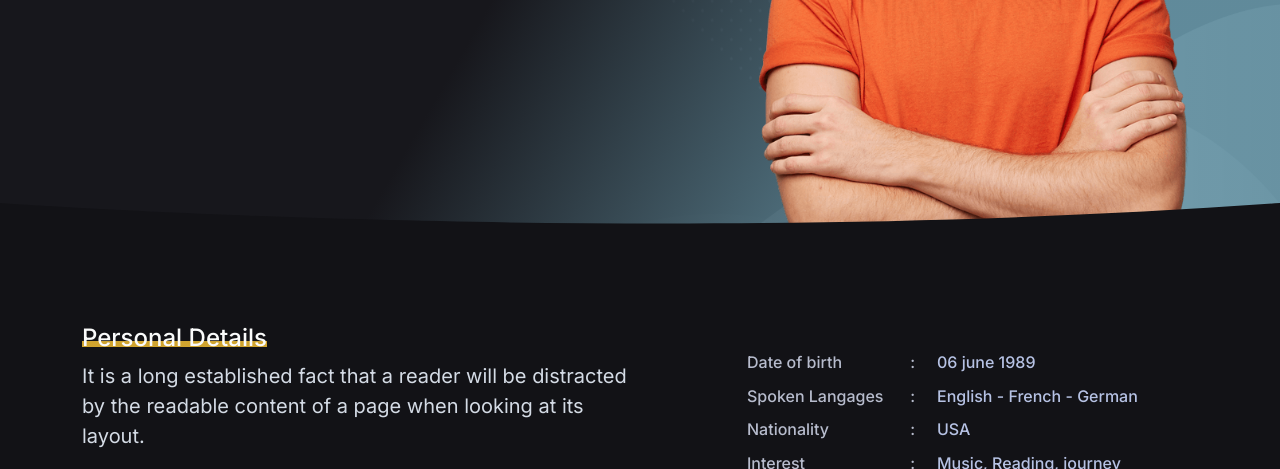
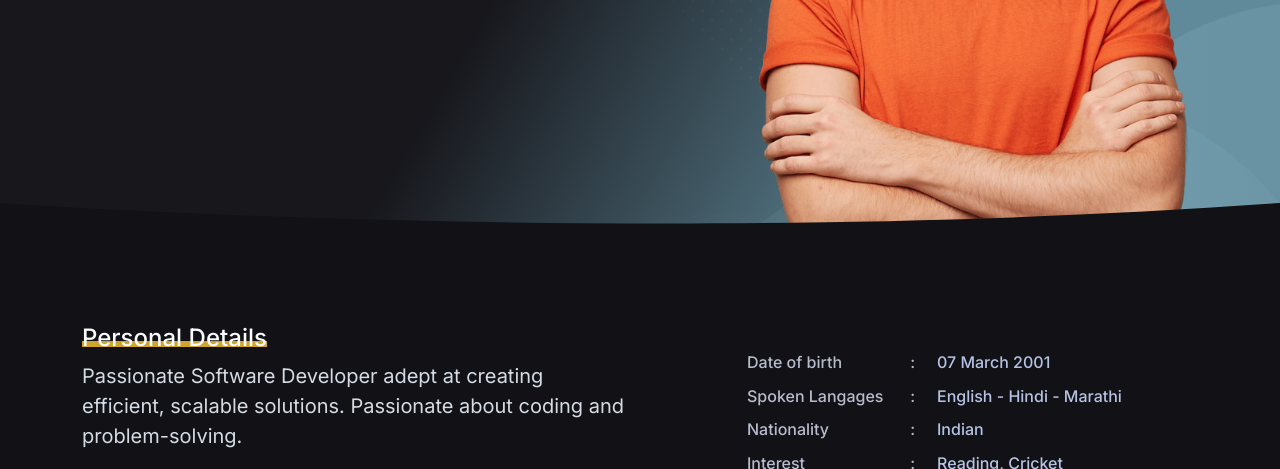
Before and after one commit to rohan07-design/Personal-Portfolio, a plain HTML site: page mannatthemes.com/selfown/default/dark-index-4.html in a window 1280 px wide. Shown: the part 500-969 px from the top of the page. Drawn offline with Linux system fonts and the light colour scheme; a web font is replaced by a local one.

Commit message:
Personal Details are updated

```diff
--- a/mannatthemes.com/selfown/default/dark-index-4.html
+++ b/mannatthemes.com/selfown/default/dark-index-4.html
@@ -108,11 +108,11 @@
                 <div class="row align-items-center">
                     <div class="col-lg-6 align-self-center">
                         <h5 class="fs-24 text-dark fw-medium"><mark>Personal Details</mark></h5>
-                        <h4 class="fw-normal lh-base text-gray-700 mb-4 fs-20">It is a long established fact
-                            that a reader will be distracted by the readable content of a page when looking at its layout.
+                        <h4 class="fw-normal lh-base text-gray-700 mb-4 fs-20">Passionate Software Developer adept at creating efficient,
+                            scalable solutions. Passionate about coding and problem-solving.
                         </h4>
                         <div class="social">
-                            <a href="#">
+                            <a href="https://github.com/rohan07-design">
                                 <i class="lab la-github github me-1"></i>
                             </a>
                             <a href="#">
@@ -121,7 +121,7 @@
                             <a href="#">
                                 <i class="lab la-google google me-1"></i>
                             </a>
-                            <a href="#">
+                            <a href="https://www.linkedin.com/in/rohan-parande-a2a10817b/">
                                 <i class="lab la-linkedin-in linkedin me-1"></i>
                             </a>
                         </div>
@@ -130,19 +130,19 @@
                         <div class="mb-5 mb-lg-0">
                             <p class="mb-2">
                                 <span class="personal-detail-title">Date of birth</span>
-                                <span class="personal-detail-info">06 june 1989</span>
+                                <span class="personal-detail-info">07 March 2001</span>
                             </p>
                             <p class="mb-2">
                                 <span class="personal-detail-title">Spoken Langages</span>
-                                <span class="personal-detail-info">English - French - German</span>
+                                <span class="personal-detail-info">English - Hindi - Marathi</span>
                             </p>
                             <p class="mb-2">
                                 <span class="personal-detail-title">Nationality</span>
-                                <span class="personal-detail-info">USA</span>
+                                <span class="personal-detail-info">Indian</span>
                             </p>
                             <p class="mb-2">
                                 <span class="personal-detail-title">Interest</span>
-                                <span class="personal-detail-info">Music, Reading, journey</span>
+                                <span class="personal-detail-info">Reading, Cricket</span>
                             </p>
                         </div>
                     </div><!--end col-->
@@ -957,7 +957,7 @@
                 </ul>
             </div>
             <div class="bottom">
-                <a href="javascript: void(0);" class="settings rounded-end"><i class="las la-paint-brush fs-22"></i></a>
+                <!-- <a href="javascript: void(0);" class="settings rounded-end"><i class="las la-paint-brush fs-22"></i></a> -->
             </div>
         </div>
         <!-- end Style switcher -->
```
